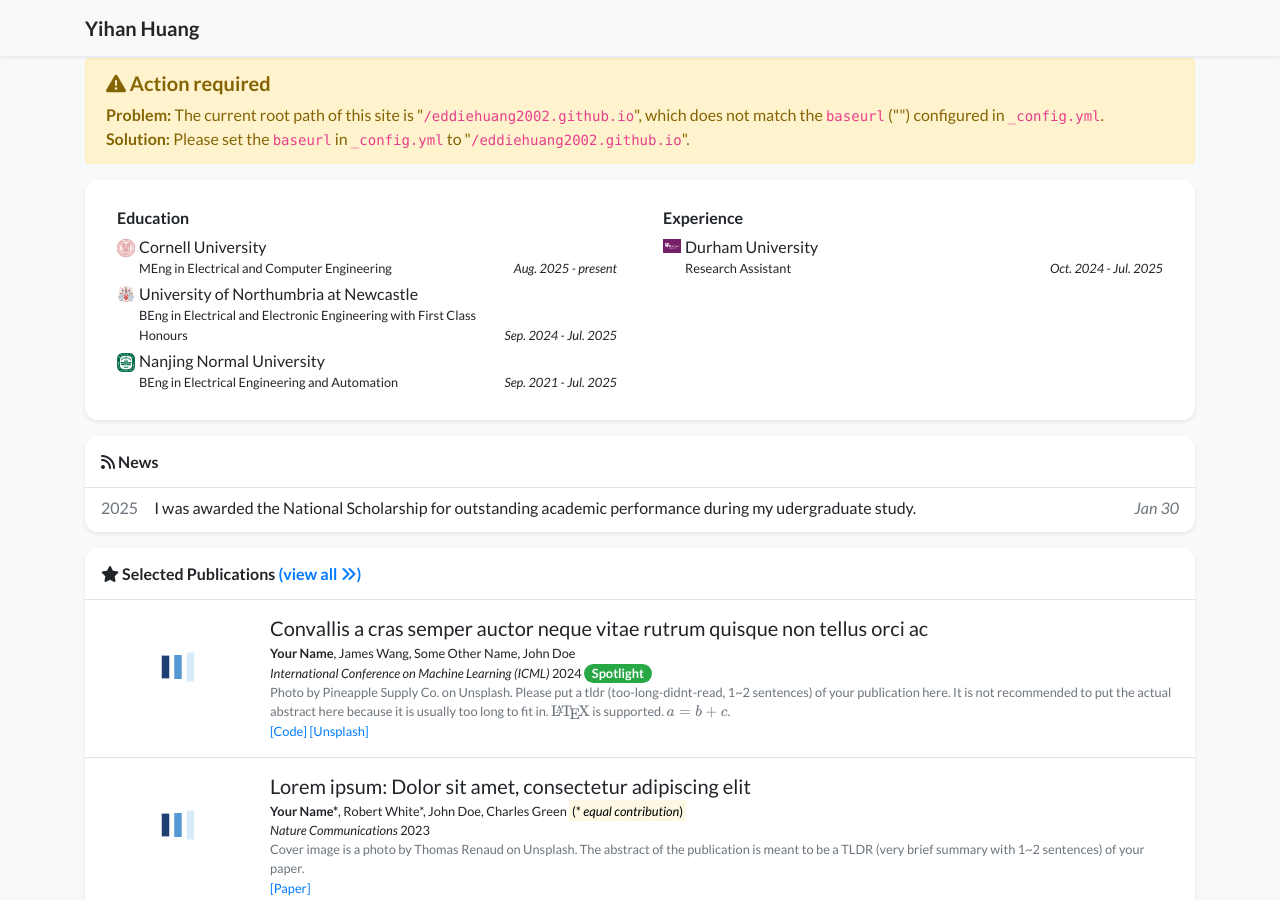
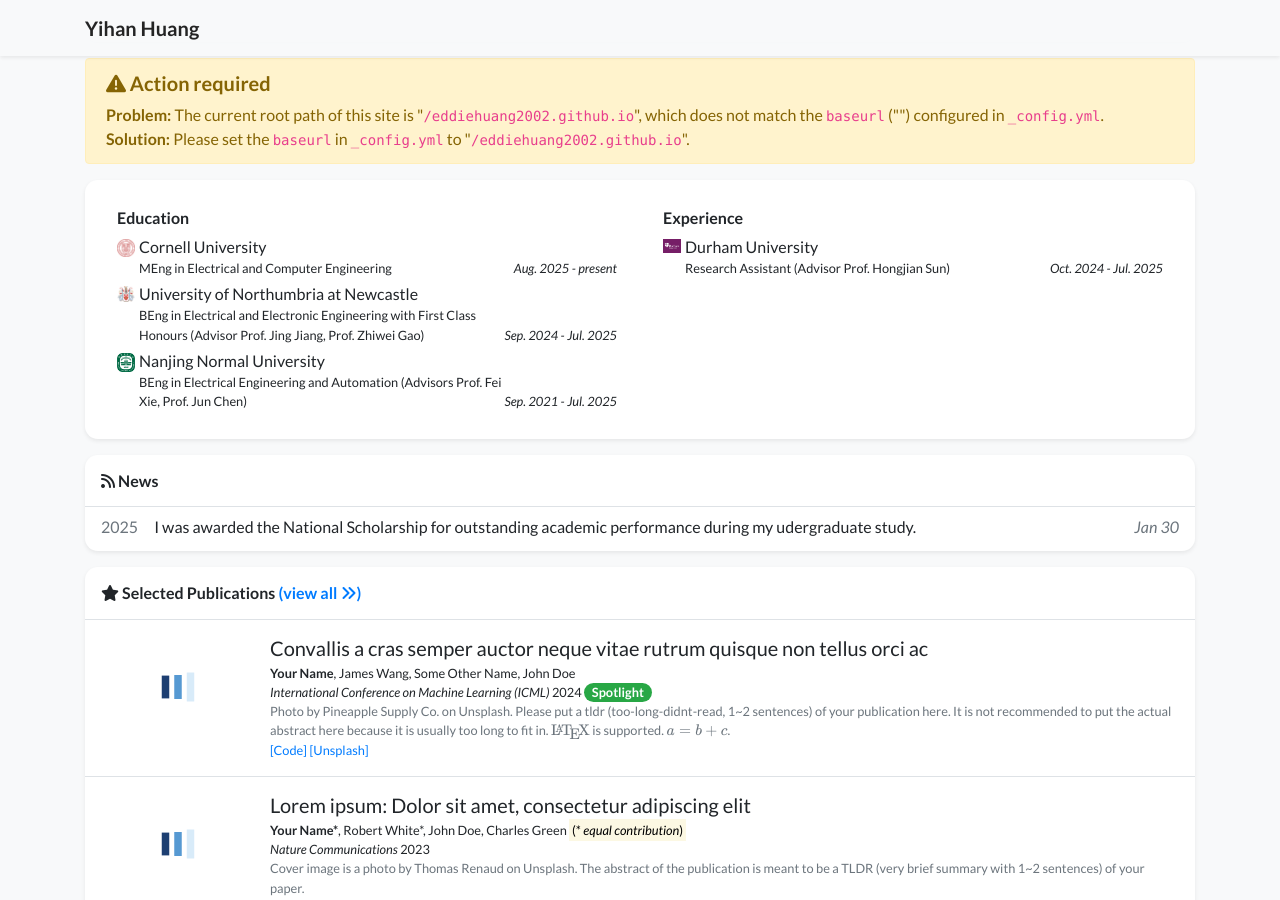
Before and after one commit to eddiehuang2002/eddiehuang2002.github.io, a Jekyll site: the page built from index.html, in a window 1280 px wide and 900 px high, scrolled down 425 px. Built offline with Jekyll 4.4.1, drawn with Linux system fonts in a browser that asks for light colours; nearby versions of some CDN libraries; a style sheet for code colours, icons or effects is not loaded.

Commit message:
Update profile.yml

```diff
--- a/_data/profile.yml
+++ b/_data/profile.yml
@@ -40,17 +40,17 @@ education:
   date: Aug. 2025 - present
 - name: University of Northumbria at Newcastle
   logo: /assets/images/badges/Northumbria.png
-  position: BEng in Electrical and Electronic Engineering with First Class Honours
+  position: BEng in Electrical and Electronic Engineering with First Class Honours (Advisor Prof. Jing Jiang, Prof. Zhiwei Gao)
   date: Sep. 2024 - Jul. 2025
 - name: Nanjing Normal University
   logo: /assets/images/badges/Nanjing_Normal.png
-  position: BEng in Electrical Engineering and Automation
+  position: BEng in Electrical Engineering and Automation (Advisors Prof. Fei Xie, Prof. Jun Chen)
   date: Sep. 2021 - Jul. 2025
 
 experience:
  - name: Durham University
    logo: /assets/images/badges/Durham.png
-   position: Research Assistant
+   position: Research Assistant (Advisor Prof. Hongjian Sun)
    date: Oct. 2024 - Jul. 2025
 
 # awards:
```
